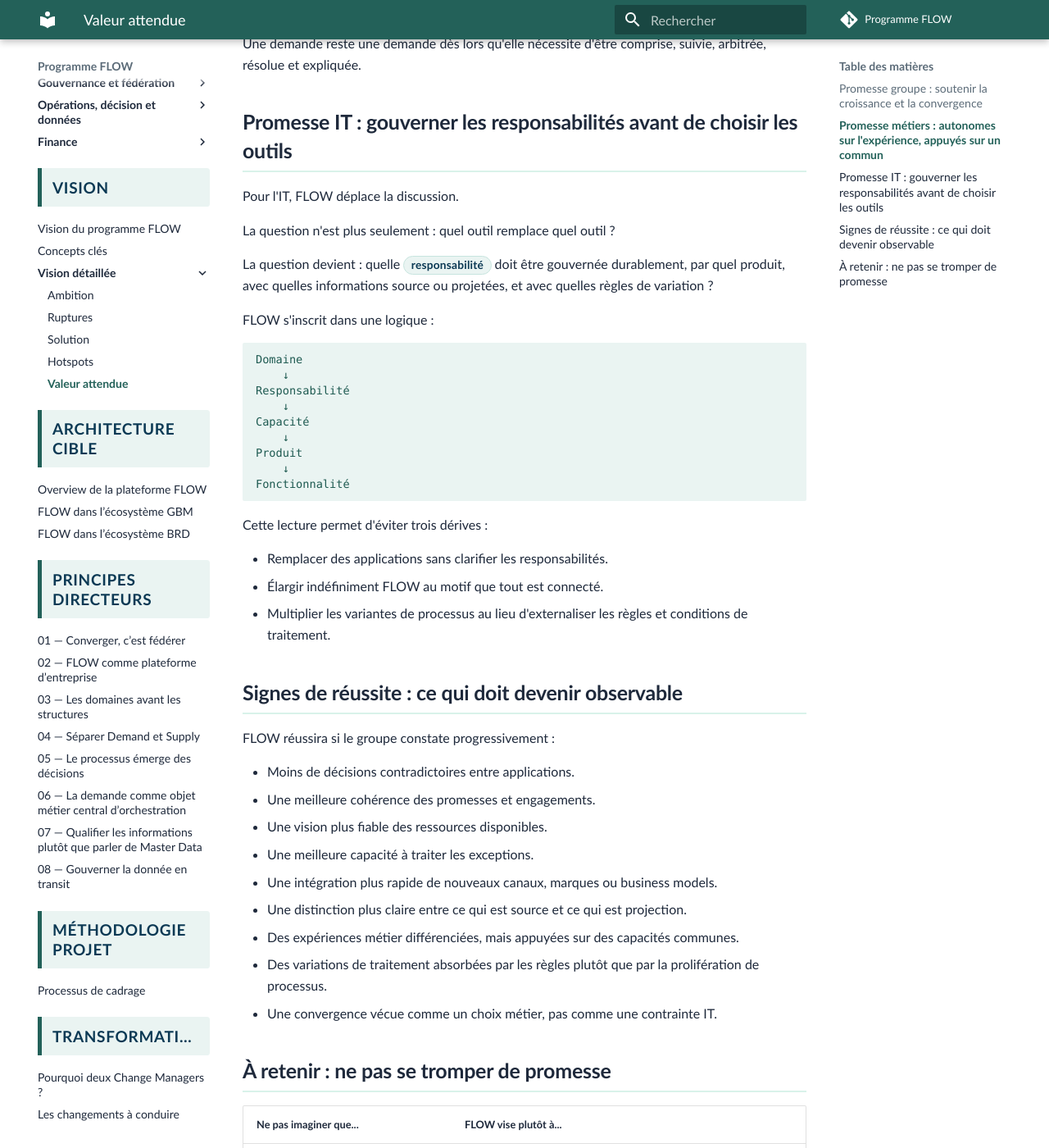
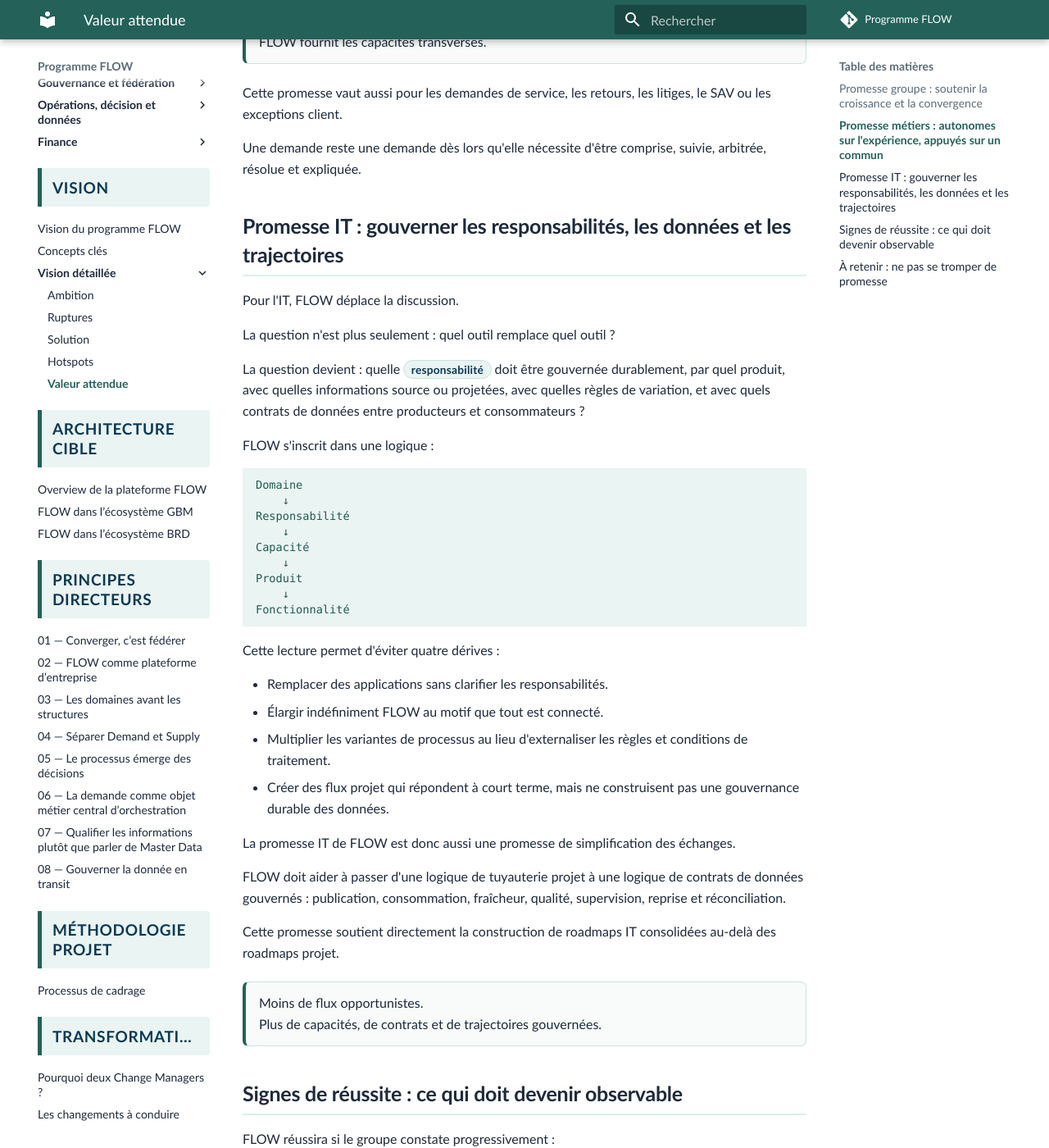
Before and after one commit to laurent-sintes/FLOW-Program, an MkDocs documentation site: the page built from docs/vision/vision-detaillee/5-valeur-attendue.md, in a window 1280 px wide and 1400 px high, scrolled down 2087 px. Shown: the whole window at 82% size. Built offline with MkDocs 1.6.1 and Material for MkDocs 9.7.7, drawn with Linux system fonts in a browser that asks for light colours; comment, search, counter and statistics services are not loaded; some of the changed text lies outside the part shown.

Commit message:
Renforcer la promesse IT sur les flux de données

````diff
--- a/docs/vision/vision-detaillee/5-valeur-attendue.md
+++ b/docs/vision/vision-detaillee/5-valeur-attendue.md
@@ -9,6 +9,7 @@ Elle vient du lien entre les problèmes observés et les capacités que la plate
 | Stock dispersé entre magasins, entrepôts, systèmes retail, e-commerce et B2B | <span class="flow-keyword">Stock Unifié</span>, APIs de disponibilité, réservation, allocation et facts stock | Vision plus fiable du stock et optimisation du fulfillment omnicanal |
 | Demandes dispersées entre B2C, B2B, retours, SAV, exceptions et systèmes historiques | Plateforme de fédération des <span class="flow-keyword">demandes</span>, Case Management, événements et statuts communs | Décloisonnement des demandes et meilleure continuité de traitement |
 | Données synchronisées avec des cadences différentes et difficiles à réconcilier | Projections gouvernées, événements, <span class="flow-keyword">Vues 360</span>, distinction Source / Projection | Moins d'incohérences, meilleure capacité à retrouver une vérité exploitable |
+| Flux projet foisonnants, conçus application par application | Contrats de données, séparation publication / consommation, supervision des échanges, qualité et fraîcheur explicites | Moins de tuyauterie opportuniste et une meilleure gouvernance des données en transit |
 | Variations métier portées par des processus ou applications spécifiques | <span class="flow-keyword">Agreements</span>, règles, policies, contexte de demande et moteur de décision | Singularités préservées sans multiplication incontrôlée des processus |
 | Décisions de fulfillment distribuées et parfois incompatibles | Clarification des responsabilités de décision, contrats entre demande et exécution | Moins d'erreurs d'aiguillage, meilleure optimisation globale |
 | Nouveaux canaux, marques ou business models difficiles à intégrer | Plateforme commune, services exposés, modèle fédéré | Intégration plus rapide sans reconstruire toute la chaîne |
@@ -50,13 +51,13 @@ Cette promesse vaut aussi pour les demandes de service, les retours, les litiges
 
 Une demande reste une demande dès lors qu'elle nécessite d'être comprise, suivie, arbitrée, résolue et expliquée.
 
-## Promesse IT : gouverner les responsabilités avant de choisir les outils
+## Promesse IT : gouverner les responsabilités, les données et les trajectoires
 
 Pour l'IT, FLOW déplace la discussion.
 
 La question n'est plus seulement : quel outil remplace quel outil ?
 
-La question devient : quelle <span class="flow-keyword">responsabilité</span> doit être gouvernée durablement, par quel produit, avec quelles informations source ou projetées, et avec quelles règles de variation ?
+La question devient : quelle <span class="flow-keyword">responsabilité</span> doit être gouvernée durablement, par quel produit, avec quelles informations source ou projetées, avec quelles règles de variation, et avec quels contrats de données entre producteurs et consommateurs ?
 
 FLOW s'inscrit dans une logique :
 
@@ -72,11 +73,23 @@ Produit
 Fonctionnalité
 ```
 
-Cette lecture permet d'éviter trois dérives :
+Cette lecture permet d'éviter quatre dérives :
 
 - Remplacer des applications sans clarifier les responsabilités.
 - Élargir indéfiniment FLOW au motif que tout est connecté.
 - Multiplier les variantes de processus au lieu d'externaliser les règles et conditions de traitement.
+- Créer des flux projet qui répondent à court terme, mais ne construisent pas une gouvernance durable des données.
+
+La promesse IT de FLOW est donc aussi une promesse de simplification des échanges.
+
+FLOW doit aider à passer d'une logique de tuyauterie projet à une logique de contrats de données gouvernés : publication, consommation, fraîcheur, qualité, supervision, reprise et réconciliation.
+
+Cette promesse soutient directement la construction de roadmaps IT consolidées au-delà des roadmaps projet.
+
+<div class="flow-conviction">
+  <p>Moins de flux opportunistes.</p>
+  <p>Plus de capacités, de contrats et de trajectoires gouvernées.</p>
+</div>
 
 ## Signes de réussite : ce qui doit devenir observable
 
@@ -88,6 +101,8 @@ FLOW réussira si le groupe constate progressivement :
 - Une meilleure capacité à traiter les exceptions.
 - Une intégration plus rapide de nouveaux canaux, marques ou business models.
 - Une distinction plus claire entre ce qui est source et ce qui est projection.
+- Des flux critiques transformés en contrats de données gouvernés.
+- Une meilleure visibilité sur les consommateurs, la fraîcheur et la qualité des données échangées.
 - Des expériences métier différenciées, mais appuyées sur des capacités communes.
 - Des variations de traitement absorbées par les règles plutôt que par la prolifération de processus.
 - Une convergence vécue comme un choix métier, pas comme une contrainte IT.
@@ -102,6 +117,7 @@ FLOW réussira si le groupe constate progressivement :
 | FLOW est un nouvel ERP ou un nouvel OMS. | Déplacer le centre de gravité vers la demande, la décision, le stock et le réseau d'exécution. |
 | FLOW doit absorber tout le SI. | Fédérer les opérations et décisions critiques, tout en laissant les domaines spécialisés jouer leur rôle. |
 | FLOW reconstruit une master data globale. | Configurer les capacités d'action nécessaires pour traiter les demandes de manière fiable, explicable et optimisable. |
+| FLOW se contente de refaire des flux entre applications. | Gouverner les données en transit comme des contrats durables entre sources, consommateurs et responsabilités métier. |
 
 ---
 
````
